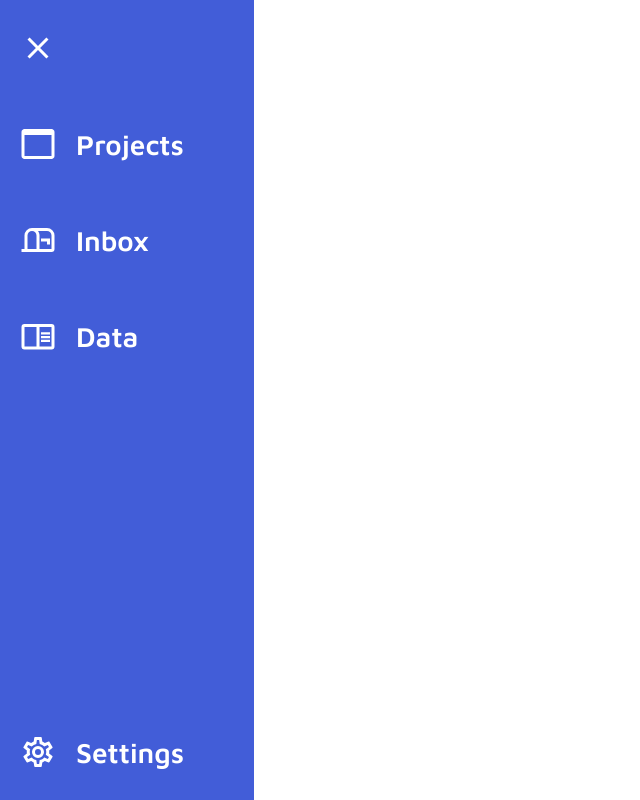
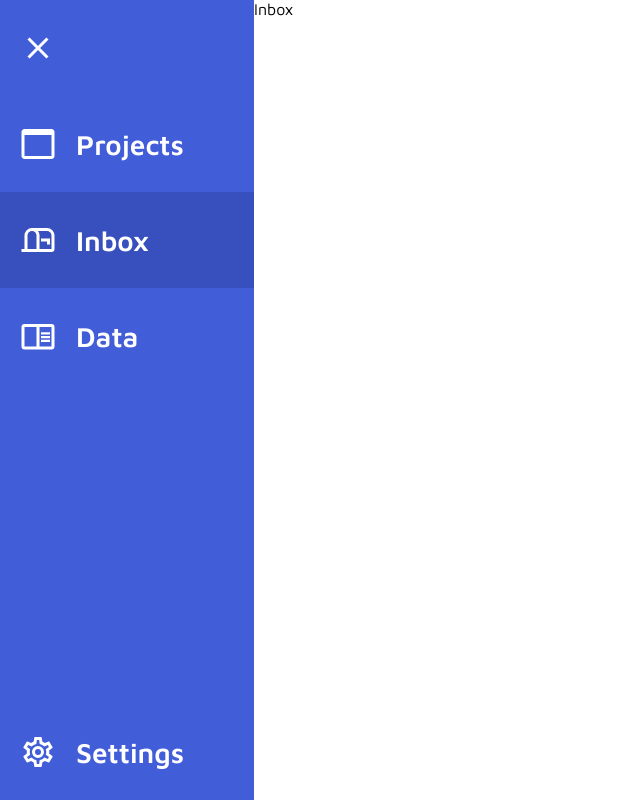
Before and after one commit to Juovitus/CS402, a React (Create React App) app in the folder frontend/: page /inbox in a window 1280 px wide. Shown: the whole page, without its empty margins (0-640 px from the left). Built offline with nearby package versions, Linux system fonts and the light colour scheme.

Commit message:
Created inbox page

```diff
--- a/frontend/src/App.css
+++ b/frontend/src/App.css
@@ -8,7 +8,7 @@ html, body, #root {
 
 .App {
     display: grid;
-    grid-template: 100px 1fr / min-content 1fr;
+    grid-template: 1fr 1fr / min-content 1fr;
     grid-template-areas:
         "nav main"
         "nav main";
@@ -18,7 +18,6 @@ html, body, #root {
 .Nav {
     grid-area: nav;
     background-color: rgb(66, 93, 216);
-    /* z-index: 2; */
     display: flex;
     flex-direction: column;
 }
@@ -66,10 +65,8 @@ html, body, #root {
 }
 
 .Header {
-    /*grid-area: header;*/
     background-color: rgb(58, 58, 58);
     box-shadow: 0px 3px 12px 0 rgb(43, 43, 43);
-    /*z-index: 1;*/
 }
 
 .Main {
--- a/frontend/src/App.tsx
+++ b/frontend/src/App.tsx
@@ -3,6 +3,7 @@ import { Navbar } from './components/navbar/Navbar'
 import { Home } from './components/home/Home'
 import { Data } from "./components/data/Data";
 import { Route, Routes } from 'react-router-dom';
+import { Inbox } from './components/inbox/Inbox';
 
 function App() {
     return (
@@ -11,7 +12,8 @@ function App() {
             <div className='Main'>
                 <Routes>
                     <Route path='/' element={<Home />} />
-                    <Route path="/data" element={<Data />} />
+                    <Route path='/data' element={<Data />} />
+                    <Route path='/inbox' element={<Inbox />} />
                 </Routes>
             </div>
         </div>
--- /dev/null
+++ b/frontend/src/components/inbox/Inbox.tsx
@@ -0,0 +1,11 @@
+import React from 'react'
+
+interface Props {
+
+}
+
+export const Inbox: React.FC<Props> = () => {
+    return (
+        <div className='Inbox'>Inbox</div>
+    );
+}
--- a/frontend/src/components/navbar/Navbar.tsx
+++ b/frontend/src/components/navbar/Navbar.tsx
@@ -37,10 +37,13 @@ export const Navbar: React.FC<Props> = () => {
                     mount = {mount}/>
             </NavLink>
 
-            <NavItem id="inbox"
-                text="Inbox"
-                icon={mdiMailboxOpenOutline}
-                mount = {mount}/>
+            <NavLink to='/inbox'
+                className={({isActive}) => isActive ? 'nav-link-active' : 'nav-link'}>
+                <NavItem id="inbox"
+                    text="Inbox"
+                    icon={mdiMailboxOpenOutline}
+                    mount = {mount}/>
+            </NavLink>
 
             <NavLink to='/data'
                 className={({isActive}) => isActive ? 'nav-link-active' : 'nav-link'}>
```
